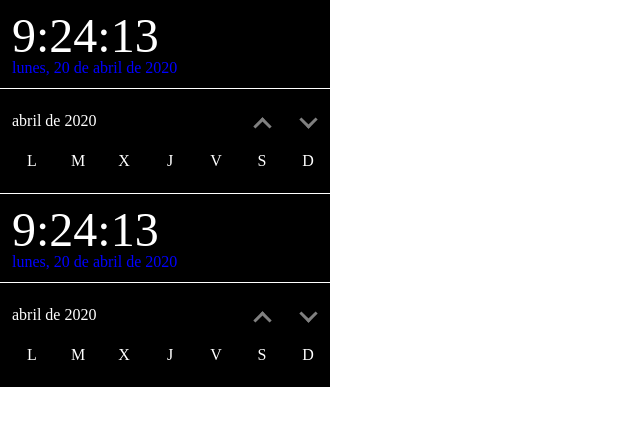
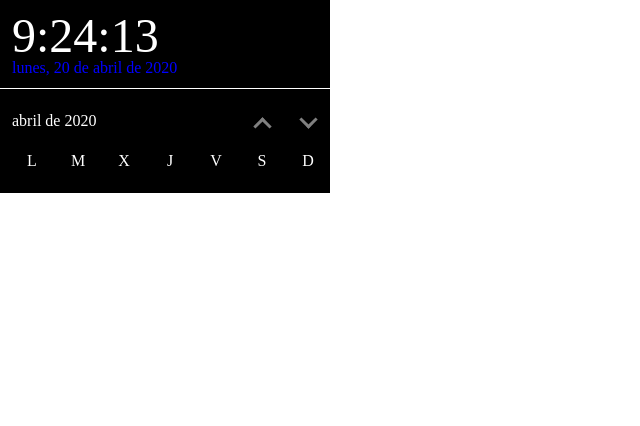
Before and after one commit to rfrcode/calendaronce, a website with bundled scripts: page index.html in a window 1280 px wide. Shown: the whole page, without its empty margins (0-640 px from the left). Built offline with nearby package versions, Linux system fonts and the light colour scheme.

Commit message:
Quitado duplicado del calendario

```diff
--- a/index.html
+++ b/index.html
@@ -9,7 +9,6 @@
 </head>
 <body>
     <bcn-calendar></bcn-calendar>
-    <bcn-calendar></bcn-calendar>
     <script src="src/index.js" type="module"></script>
 </body>
 </html>
```
